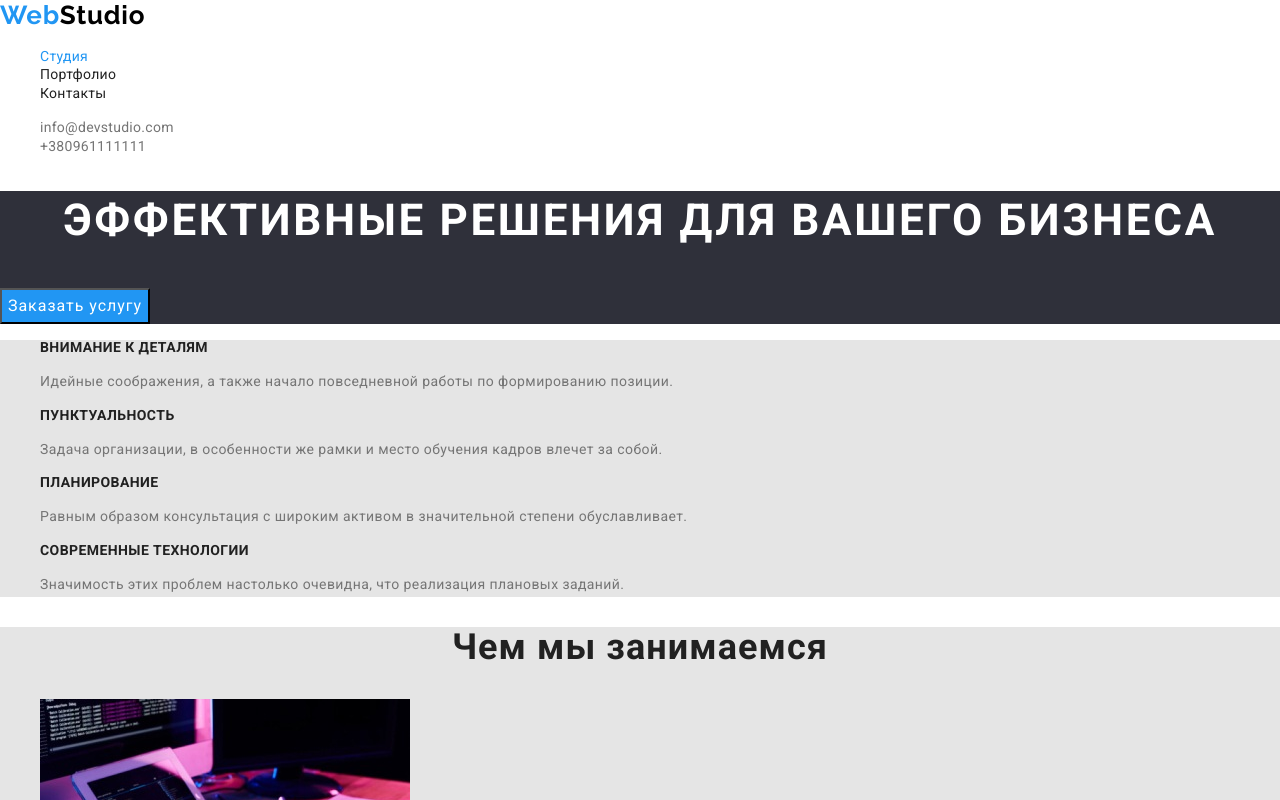
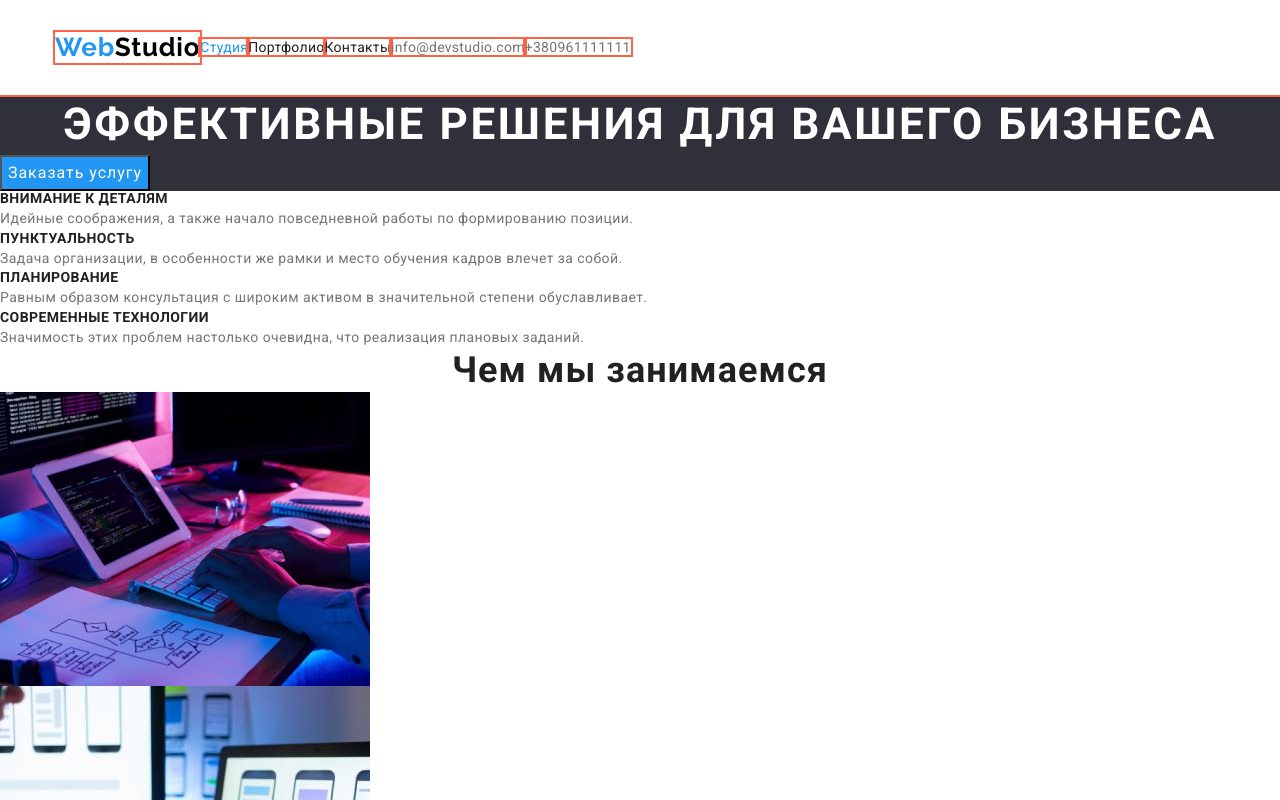
Before and after one commit to AlenkaNahorna/goit-markup-hw-03, a plain HTML site: page index.html in a window 1280 px wide. Shown: the top 800 px of the page. Drawn offline with nearby package versions, Linux system fonts and the light colour scheme.

Commit message:
started styling header

```diff
--- a/css/styles.css
+++ b/css/styles.css
@@ -3,11 +3,38 @@
   --second-title-color: #2196f3;
   --first-text-color: #757575;
   --second-text-color: #ffffff;
-  --background-header: #ffffff;
+  --background-main: #ffffff;
   --background-hero: #2f303a;
-  --background-section-one: #e5e5e5;
   --background-section-three: #f5f4fa;
   --text-logo-primary: #000000;
+}
+p,
+h1,
+h2,
+h3,
+h4,
+h5,
+h6 {
+  margin: 0px;
+}
+ul {
+  margin: 0px;
+  padding: 0px;
+}
+button {
+  cursor: pointer;
+}
+img {
+  display: block;
+  max-width: 100%;
+  height: auto;
+}
+
+.container {
+  width: 1200px;
+  padding-left: 15px;
+  padding-right: 15px;
+  margin: 0 auto;
 }
 
 body {
@@ -37,15 +64,31 @@ body {
 /* -------------------HEADER---------------------- */
 
 .header {
-  background-color: var(--background-header);
+  background-color: var(--background-main);
+  padding-top: 32px;
+  padding-bottom: 32px;
+  outline: 2px solid tomato;
 }
-
+.header-container {
+  display: flex;
+  align-items: center;
+}
+.contacts {
+  display: flex;
+  align-items: center;
+}
+.nav-list {
+  display: flex;
+  align-items: center;
+}
 .logo {
   font-family: Raleway;
   font-weight: 700px;
   font-size: 26px;
   line-height: 1.19;
   letter-spacing: 0.03em;
+
+  outline: 2px solid tomato;
 }
 .logo:hover,
 .logo:focus {
@@ -64,6 +107,8 @@ body {
   line-height: 1.14;
   letter-spacing: 0.02em;
   color: var(--main-title-color);
+
+  outline: 2px solid tomato;
 }
 
 .nav-link:hover,
@@ -80,6 +125,7 @@ body {
   line-height: 1.14;
   letter-spacing: 0.02em;
   color: var(--first-text-color);
+  outline: 2px solid tomato;
 }
 .contact:hover,
 .contact:focus {
@@ -114,7 +160,7 @@ body {
 /* ------------------FEATURES--------------------- */
 
 .features {
-  background-color: var(--background-section-one);
+  background-color: var(--background-main);
 }
 .features-title {
   font-weight: 700px;
@@ -132,7 +178,7 @@ body {
 
 /* ------------------------WORKS------------------ */
 .works {
-  background-color: var(--background-section-one);
+  background-color: var(--background-main);
 }
 
 .section-title {
@@ -201,7 +247,7 @@ body {
 /* ---------------------PORTFOLIO----------------------- */
 
 .portfolio {
-  background-color: var(--background-section-one);
+  background-color: var(--background-main);
 }
 
 .secondary-btn {
--- a/index.html
+++ b/index.html
@@ -19,6 +19,7 @@
   </head>
   <body>
     <header class="header">
+      <div class="container header-container">
         <a class="logo link" href="./" lang="en">
           <span class="logo-web">Web</span><span class="logo-primary">Studio</span>
         </a>
@@ -35,13 +36,15 @@
             </li>
           </ul>
         </nav>
-
+        <div class="header-contacts">
           <ul class="contacts list">
             <li>
               <a class="contact link" href="mailto:info@devstudio.com">info@devstudio.com</a>
             </li>
             <li><a class="contact link" href="tel:+380961111111">+380961111111</a></li>
           </ul>
+        </div>
+      </div>
     </header>
 
     <main>
```
Lines whose indentation alone changed are shown as unchanged.
